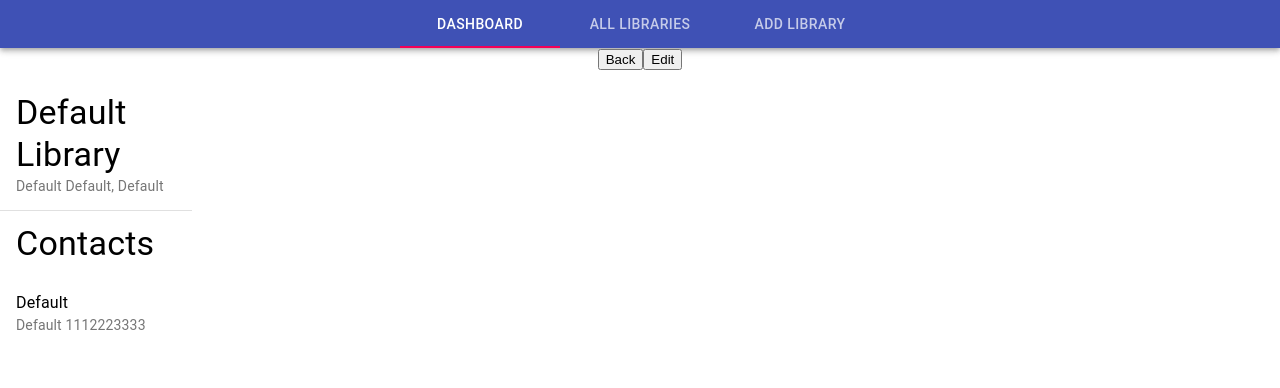
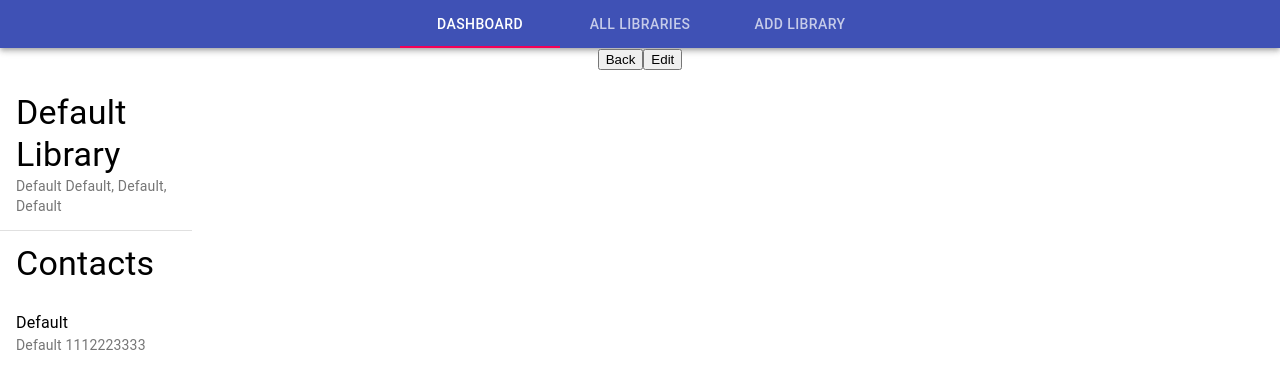
Before and after one commit to duncle-app/duncle-web-app, a React (Create React App) app: page /library/1 in a window 1280 px wide. Shown: the top 388 px of the page. Built offline with nearby package versions, Linux system fonts and the light colour scheme; the HTML template or start-up script is replaced by a standard one.

Commit message:
library-detail -> ViewLibrary

```diff
--- a/src/components/atoms/ContactDrawer/ContactDrawer.tsx
+++ b/src/components/atoms/ContactDrawer/ContactDrawer.tsx
@@ -10,14 +10,14 @@ interface drawerProps {
 export default ({ library }: drawerProps) => {
   const { drawer } = useStyles();
 
-  const { libraryName, city, state, street, email, librarian, phoneNumber } = library;
+  const { libraryName, city, state, street, zip, email, librarian, phoneNumber } = library;
   return (
     <div className={drawer}>
       <List>
         <ListItem>
           <ListItemText
             primary={libraryName}
-            secondary={` ${street} ${city}, ${state}`}
+            secondary={` ${street} ${city}, ${state}, ${zip}`}
             primaryTypographyProps={{ variant: "h4" }}
           />
         </ListItem>
@@ -28,7 +28,6 @@ export default ({ library }: drawerProps) => {
             primaryTypographyProps={{ variant: "h4" }}
           />
         </ListItem>
-        {}
         <ListItem>
           <ListItemText
             primary={`${librarian}`}
--- a/src/components/library-detail/control/library-detail-controller.tsx
+++ b/src/components/library-detail/control/library-detail-controller.tsx
@@ -9,28 +9,11 @@ interface LibraryDetailProps {
     libraryManager: LibraryManager
 }
 
-type p = {
-    libraryId: string;
-}
-
 export function LibraryDetailController(props: LibraryDetailProps) {
     const {libraryManager} = props
     const [selectedLibrary, setSelectedLibrary] = useState(NoLibrary);
 
-    const {libraryId}: p = useParams()
-
     let route = useLocation();
-    let history = useHistory();
-
-    function onBack(): void {
-        history.goBack();
-    }
-
-    function onEdit(library: Library): void {
-        console.log('on edit clicked...');
-        // console.log(`setting library to: ${library}`)
-        history.push(`/library/${libraryId}/edit`)
-    }
 
     useEffect(() => {
         /*
@@ -53,5 +36,5 @@ export function LibraryDetailController(props: LibraryDetailProps) {
         return () => subscription.unsubscribe();
     });
 
-    return <ViewLibrary library={selectedLibrary} onBack={onBack} onEdit={onEdit}/>
+    return <ViewLibrary library={selectedLibrary}/>
 }
--- a/src/components/molecules/ViewLibrary/ViewLibrary.tsx
+++ b/src/components/molecules/ViewLibrary/ViewLibrary.tsx
@@ -1,24 +1,37 @@
 import React from "react";
 import Library from "../../../model/library";
 import OpDrawer from "../../atoms/ContactDrawer/ContactDrawer";
+import {useHistory, useParams} from "react-router-dom";
 
 interface LibraryDetailProps {
     library: Library;
-
-  onBack(): void;
-
-  onEdit(library: Library): void;
 }
 
-function ViewLibrary(props: LibraryDetailProps) {
+type p = {
+    libraryId: string;
+}
+
+function ViewLibrary({library}: LibraryDetailProps) {
+    let history = useHistory();
+    const {libraryId}: p = useParams()
+
+    function onBack(): void {
+        history.goBack();
+    }
+
+    function onEdit(library: Library): void {
+        console.log('on edit clicked...');
+        history.push(`/library/${libraryId}/edit`)
+    }
+
     return (
         <>
             <div>
-        <button onClick={props.onBack}>Back</button>
-        <button onClick={() => props.onEdit(props.library)}>Edit</button>
+                <button onClick={onBack}>Back</button>
+                <button onClick={() => onEdit(library)}>Edit</button>
             </div>
 
-      <OpDrawer library={props.library} />
+            <OpDrawer library={library}/>
         </>
     );
 }
```
Also changed, not shown: 1 other file (tests, documents, lock files or other folders). Lines whose indentation alone changed are shown as unchanged.
